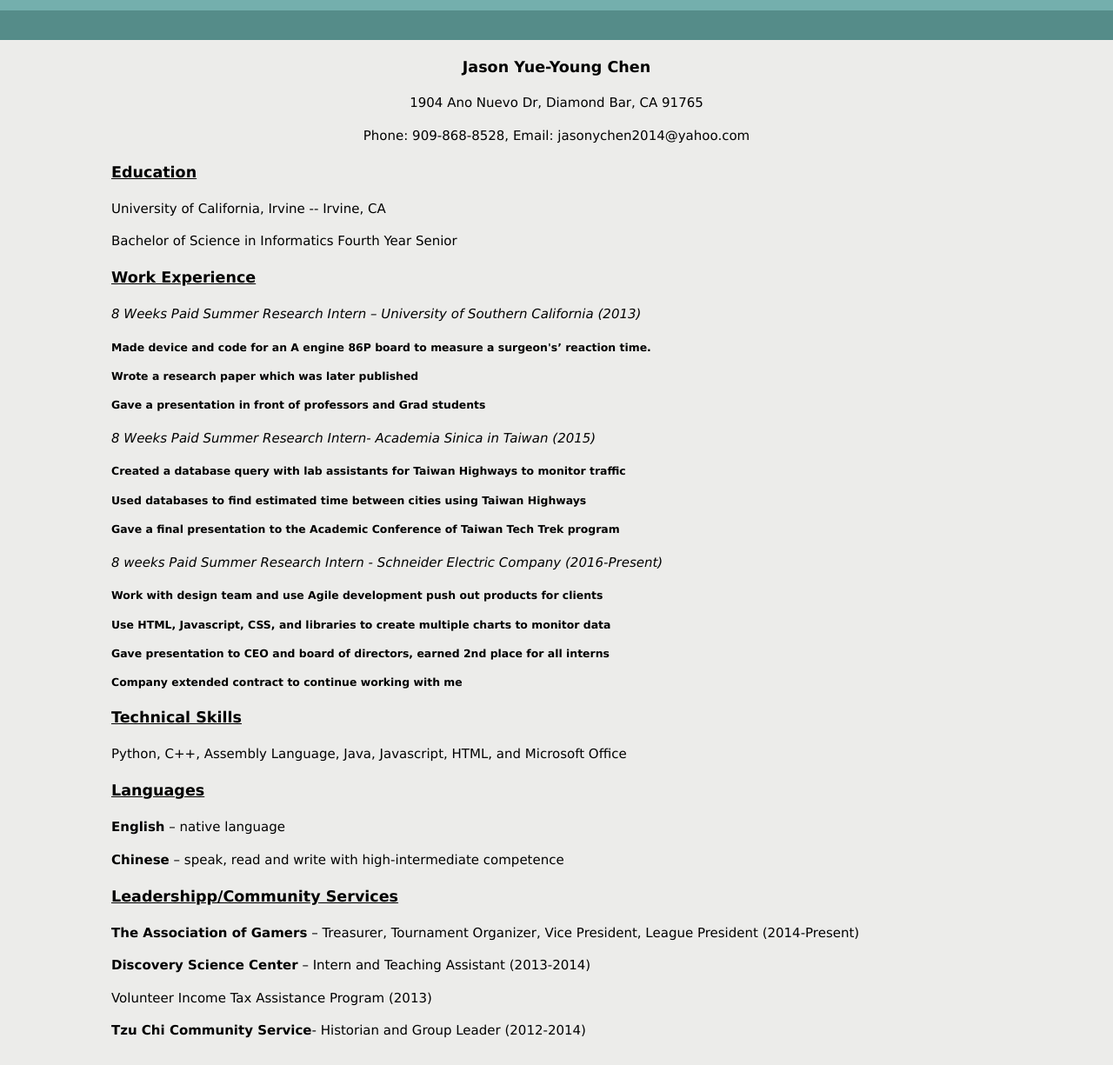
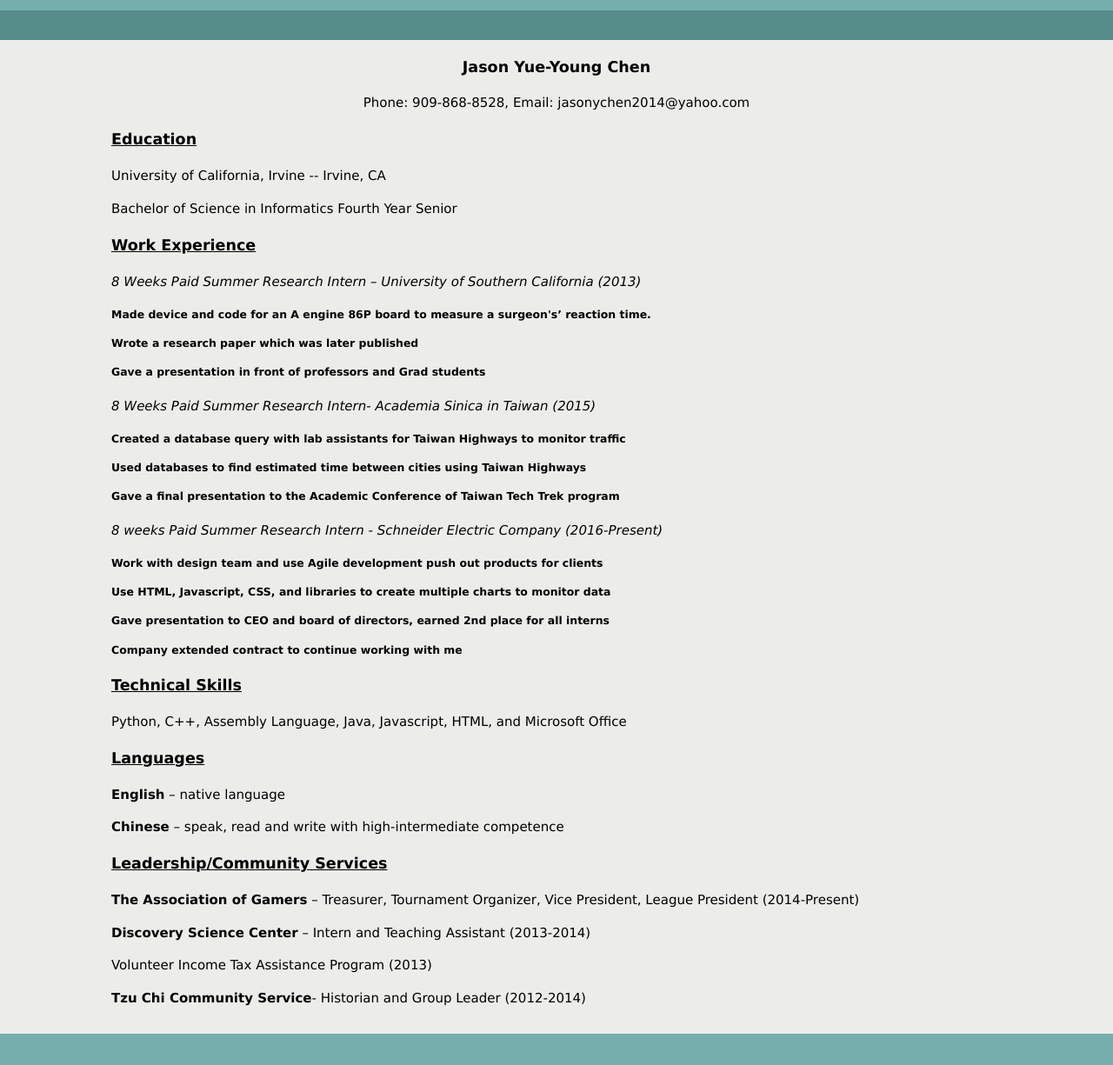
Before and after one commit to jasonychen/test, a plain HTML site: page resume.html in a window 1280 px wide. Shown: the part 73-1298 px from the top of the page at 87% size. Drawn offline with nearby package versions, Linux system fonts and the light colour scheme.

Commit message:
removed information/fix typo

```diff
--- a/resume.html
+++ b/resume.html
@@ -40,7 +40,7 @@
     <div class ="container">
       <article id="main-resume">
         <h3 style="text-align: center">Jason Yue-Young Chen</h3>
-          <p style="text-align: center">1904 Ano Nuevo Dr, Diamond Bar, CA 91765</p>
+
           <p style="text-align: center">Phone: 909-868-8528, Email: jasonychen2014@yahoo.com</p>
 
        <h3><u>Education</u></h3>
@@ -104,7 +104,7 @@
           <b>Chinese</b> – speak, read and write with high-intermediate competence
         </p>
 
-        <h3><u>Leadershipp/Community Services</u></h3>
+        <h3><u>Leadership/Community Services</u></h3>
         <p>
           <b>The Association of Gamers</b> – Treasurer, Tournament Organizer, Vice President, League President (2014-Present)
         </p>
```
